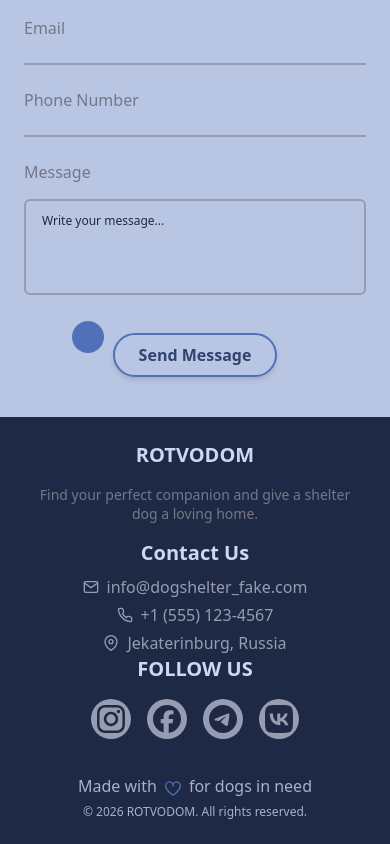
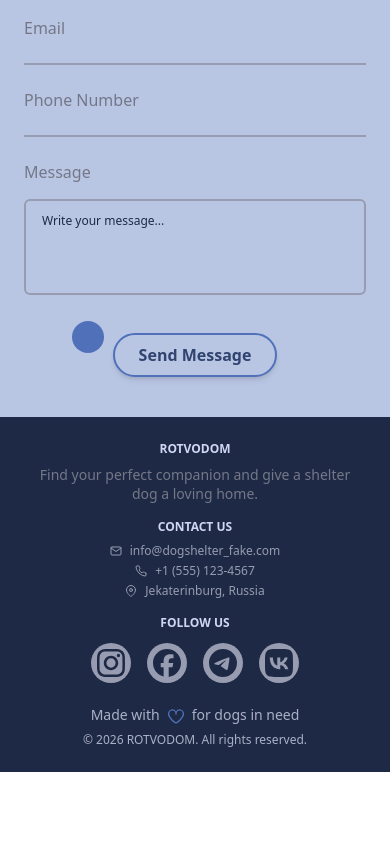
Before and after one commit to bavayra/dog-shelter, a React (Vite) app: page / in a window 390 px wide. Shown: the part 6969-7813 px from the top of the page. After the commit the page ends 7741 px from the top, so only its background shows below. Built offline with nearby package versions, Linux system fonts and the light colour scheme.

Commit message:
style(Footer): decreased font-sizes and icon sizes for all the elements inside, corrected margins

```diff
--- a/src/components/ContactInfo.tsx
+++ b/src/components/ContactInfo.tsx
@@ -16,29 +16,29 @@ const ContactInfo = ({ className = '' }: ContactInfoProps) => {
     >
       <div className="md:text-primary-700 flex flex-col items-center space-y-1 text-neutral-500 md:text-lg">
         <p className="flex items-center gap-2">
-          <EmailIcon className="h-4 w-4" aria-hidden="true" />
+          <EmailIcon className="h-3 w-3" aria-hidden="true" />
           <a
             rel="noopener noreferrer"
             href={`mailto:${CONTACT_EMAIL}`}
-            className="hover:text-primary-500 transition-colors"
+            className="hover:text-primary-500 text-xs transition-colors"
             aria-label={`Email us at ${CONTACT_EMAIL}`}
           >
             {CONTACT_EMAIL}
           </a>
         </p>
         <p className="flex items-center gap-2">
-          <PhoneIcon className="h-4 w-4" aria-hidden="true" />
+          <PhoneIcon className="h-3 w-3" aria-hidden="true" />
           <a
             href={`tel:${CONTACT_PHONE.replace(/\s+/g, '')}`}
             rel="noopener noreferrer"
-            className="hover:text-primary-500 transition-colors"
+            className="hover:text-primary-500 text-xs transition-colors"
             aria-label={`Call us at ${CONTACT_PHONE}`}
           >
             {CONTACT_PHONE}
           </a>
         </p>
-        <p className="flex items-center gap-2">
-          <LocationIcon className="h-4 w-4" aria-hidden="true" />
+        <p className="flex items-center gap-2 text-xs">
+          <LocationIcon className="h-3 w-3" aria-hidden="true" />
           <span>{CONTACT_ADDRESS}</span>
         </p>
       </div>
--- a/src/components/Footer.tsx
+++ b/src/components/Footer.tsx
@@ -11,23 +11,23 @@ const Footer = () => {
       <div className="md:flex-cols-2 container mx-auto px-4 md:mb-2 md:flex md:justify-center md:gap-36 lg:gap-76">
         <div className="grid grid-cols-1 justify-items-center gap-4">
           <div>
-            <h3 className="mb-4 text-center text-xl font-bold">{APP_NAME}</h3>
+            <h3 className="mb-2 text-center text-xs font-bold">{APP_NAME}</h3>
             <p className="typography-small text-center md:w-64 md:text-base xl:w-100 xl:text-lg">
               Find your perfect companion and give a shelter dog a loving home.
             </p>
           </div>
-          <div className="text-center md:hidden md:text-right">
-            <h3 className="mb-2 text-center text-xl font-bold">Contact Us</h3>
+          <div className="mb-4 text-center md:hidden md:text-right">
+            <h3 className="mb-2 text-center text-xs font-bold">CONTACT US</h3>
             <ContactInfo />
           </div>
         </div>
         <div>
-          <h3 className="mb-4 text-center text-xl font-bold">FOLLOW US</h3>
+          <h3 className="mb-3 text-center text-xs font-bold">FOLLOW US</h3>
           <SocialLinks size="sm" />
         </div>
       </div>
 
-      <div className="border-primary-900 mt-6 border-t pt-2 text-center text-base text-neutral-300 md:mt-0">
+      <div className="border-primary-900 mt-2 border-t pt-2 text-center text-sm text-neutral-300 md:mt-0">
         <p>
           Made with
           <HeartIcon
```
